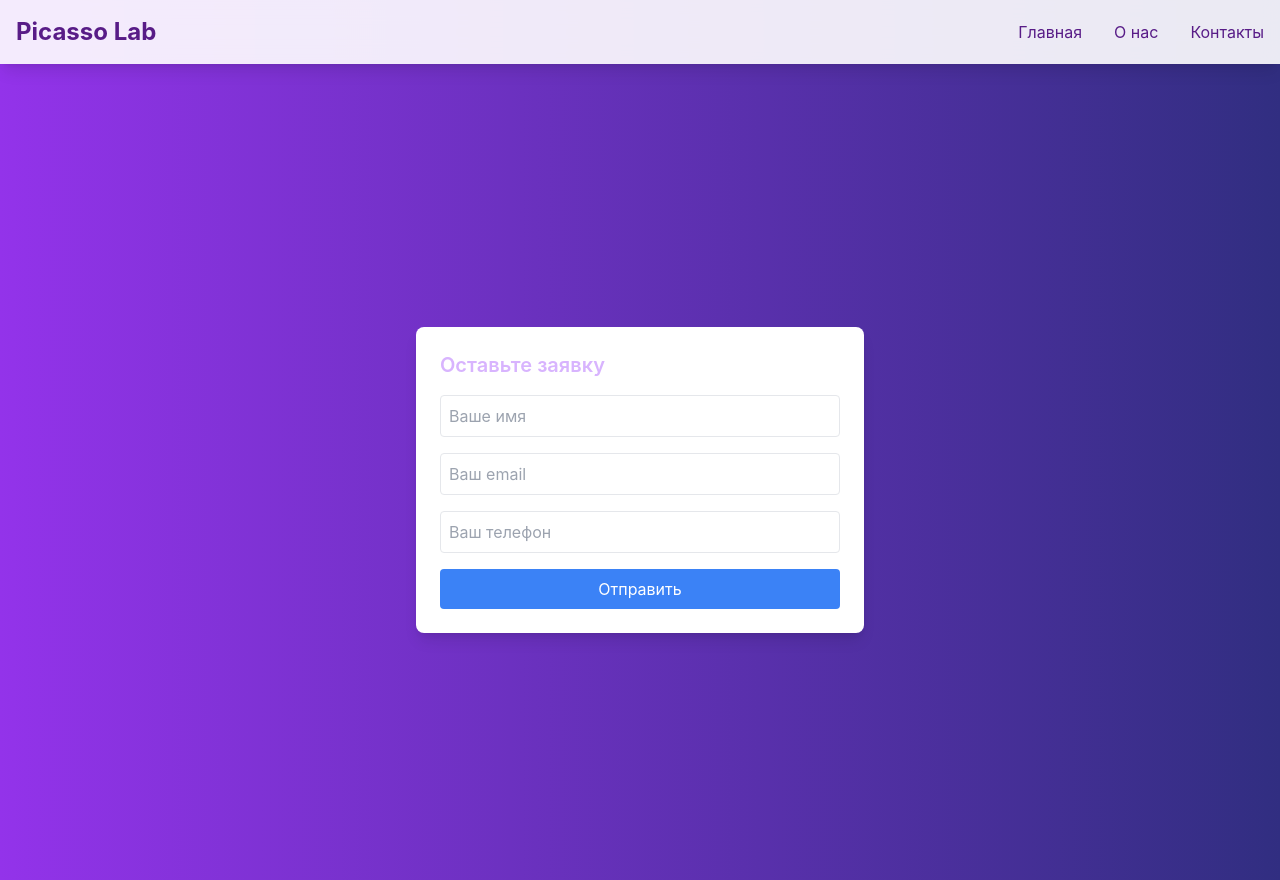
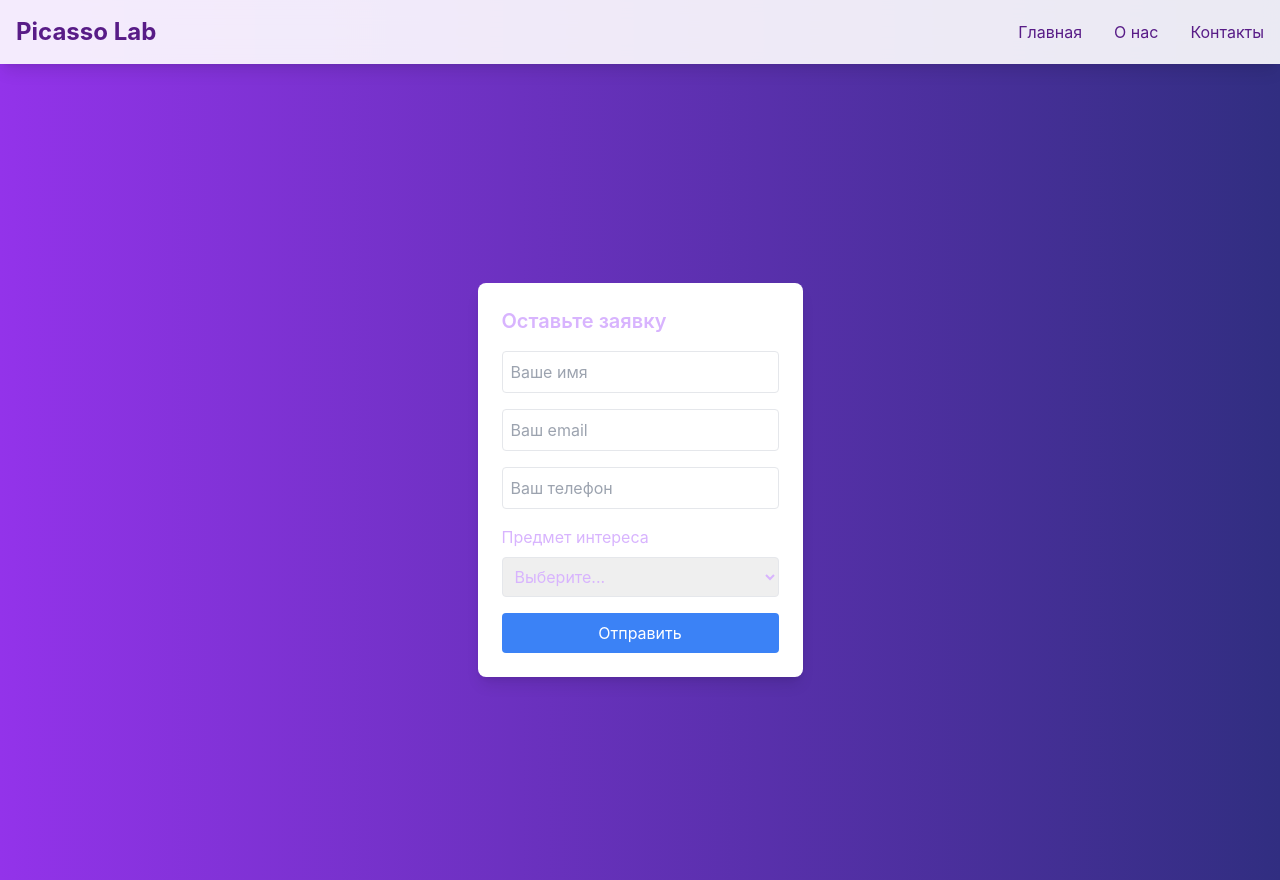
Before and after one commit to Goliaf1992/picasso, a Next.js app: page /order in a window 1280 px wide. Built offline with nearby package versions, Linux system fonts and the light colour scheme.

Commit message:
added point of interest field in order-from

```diff
--- a/package.json
+++ b/package.json
@@ -15,6 +15,7 @@
     "next": "^14.2.16",
     "react": "^18.3.1",
     "react-dom": "^18.3.1",
+    "react-hook-form": "^7.54.2",
     "swiper": "^11.2.4",
     "three": "^0.173.0"
   },
--- a/pages/api/lead.ts
+++ b/pages/api/lead.ts
@@ -4,6 +4,7 @@ type LeadData = {
   name: string;
   email: string;
   phone: string;
+  interest: string;
 };
 
 type ApiResponse = {
@@ -27,10 +28,10 @@ export default async function handler(
   // Проверка, что метод запроса POST
   if (req.method === "POST") {
     try {
-      const { name, email, phone }: LeadData = req.body;
+      const { name, email, phone, interest }: LeadData = req.body;
 
       // Проверка на обязательные данные
-      if (!name || !email || !phone) {
+      if (!name || !email || !phone || !interest) {
         return res.status(400).json({
           error: "Все поля (name, email, phone) обязательны для заполнения",
         });
@@ -42,6 +43,7 @@ export default async function handler(
           NAME: name,
           EMAIL: [{ VALUE: email, VALUE_TYPE: "WORK" }],
           PHONE: [{ VALUE: phone, VALUE_TYPE: "WORK" }],
+          UF_CRM_1741253974811:{value: interest, VALUE_TYPE: "WORK"}
         },
       };
 
--- a/src/app/components/order-form/OrderForm.tsx
+++ b/src/app/components/order-form/OrderForm.tsx
@@ -1,22 +1,24 @@
 "use client";
-"ts-ignore";
 import { useState } from "react";
+import { useForm } from "react-hook-form";
+
+type FormData = {
+  name: string;
+  email: string;
+  phone: string;
+  interest: string; // новое поле для выбора предмета интереса
+};
 
 export default function OrderForm() {
-  const [formData, setFormData] = useState({
-    name: "",
-    email: "",
-    phone: "",
-  });
+  const {
+    register,
+    handleSubmit,
+    formState: { errors },
+  } = useForm<FormData>();
   const [loading, setLoading] = useState(false);
   const [message, setMessage] = useState("");
 
-  const handleChange = (e: React.ChangeEvent<HTMLInputElement>) => {
-    setFormData({ ...formData, [e.target.name]: e.target.value });
-  };
-
-  const handleSubmit = async (e: React.FormEvent<HTMLFormElement>) => {
-    e.preventDefault();
+  const onSubmit = async (data: FormData) => {
     setLoading(true);
     setMessage("");
 
@@ -24,13 +26,12 @@ export default function OrderForm() {
       const response = await fetch("/api/lead", {
         method: "POST",
         headers: { "Content-Type": "application/json" },
-        body: JSON.stringify(formData),
+        body: JSON.stringify(data),
       });
 
       const result = await response.json();
       if (response.ok) {
         setMessage(result.message);
-        setFormData({ name: "", email: "", phone: "" });
       } else {
         setMessage("Ошибка: " + result.error);
       }
@@ -44,34 +45,76 @@ export default function OrderForm() {
   return (
     <div className="h-[50%] max-w-md mx-auto p-6 bg-white shadow-lg rounded-lg">
       <h2 className="text-xl font-semibold mb-4">Оставьте заявку</h2>
-      <form onSubmit={handleSubmit} className="space-y-4">
+      <form onSubmit={handleSubmit(onSubmit)} className="space-y-4">
+        <div>
           <input
             type="text"
-          name="name"
             placeholder="Ваше имя"
-          value={formData.name}
-          onChange={handleChange}
-          required
+            {...register("name", {
+              required: "Поле обязательно для заполнения",
+            })}
             className="w-full p-2 border rounded"
           />
+          {errors.name && (
+            <p className="text-red-500 text-sm">{errors.name.message}</p>
+          )}
+        </div>
+
+        <div>
           <input
             type="email"
-          name="email"
             placeholder="Ваш email"
-          value={formData.email}
-          onChange={handleChange}
-          required
+            {...register("email", {
+              required: "Поле обязательно для заполнения",
+              pattern: {
+                value: /^[a-zA-Z0-9._%+-]+@[a-zA-Z0-9.-]+\.[a-zA-Z]{2,4}$/,
+                message: "Введите корректный email",
+              },
+            })}
             className="w-full p-2 border rounded"
           />
+          {errors.email && (
+            <p className="text-red-500 text-sm">{errors.email.message}</p>
+          )}
+        </div>
+
+        <div>
           <input
             type="tel"
-          name="phone"
             placeholder="Ваш телефон"
-          value={formData.phone}
-          onChange={handleChange}
-          required
+            {...register("phone", {
+              required: "Поле обязательно для заполнения",
+            })}
             className="w-full p-2 border rounded"
           />
+          {errors.phone && (
+            <p className="text-red-500 text-sm">{errors.phone.message}</p>
+          )}
+        </div>
+
+        <div>
+          <label htmlFor="interest" className="block mb-2">
+            Предмет интереса
+          </label>
+          <select
+            id="interest"
+            {...register("interest", { required: "Выберите предмет интереса" })}
+            className="w-full p-2 border rounded"
+          >
+            <option value="">Выберите...</option>
+            <option value="Шаблоны">Шаблоны</option>
+            <option value="Элайнеры">Элайнеры</option>
+            <option value="Ретенционные каппы">Ретенционные каппы</option>
+            <option value="Интраоральное сканирование">
+              Интраоральное сканирование
+            </option>
+            <option value="Коронки">Коронки</option>
+          </select>
+          {errors.interest && (
+            <p className="text-red-500 text-sm">{errors.interest.message}</p>
+          )}
+        </div>
+
         <button
           type="submit"
           disabled={loading}
@@ -80,6 +123,7 @@ export default function OrderForm() {
           {loading ? "Загрузка..." : "Отправить"}
         </button>
       </form>
+
       {message && <p className="mt-4 text-center text-green-600">{message}</p>}
     </div>
   );
```
Also changed, not shown: 1 other file (tests, documents, lock files or other folders). Lines whose indentation alone changed are shown as unchanged.
